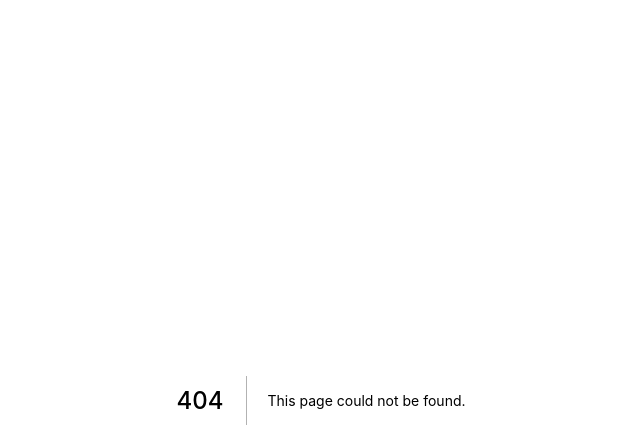
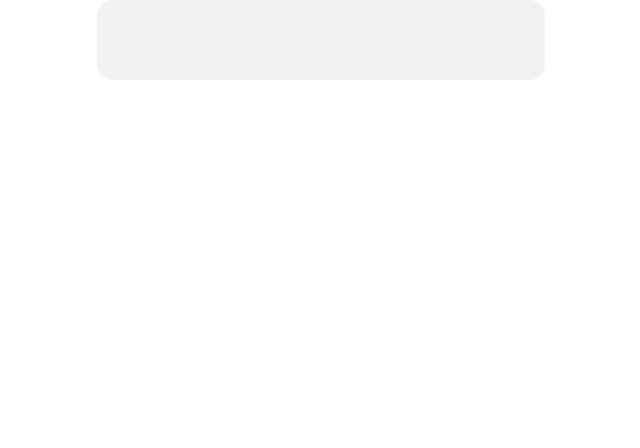
Before and after one commit to GenisMC/portfolio, a Next.js app: page /components/skill_container in a window 1280 px wide. Before the commit this address had no page. Shown: the top 448 px of the page, without its empty margins (319-959 px from the left). Built offline with nearby package versions, Linux system fonts and the light colour scheme.

Commit message:
skill container

```diff
--- /dev/null
+++ b/pages/components/skill_container.tsx
@@ -0,0 +1,17 @@
+import { useColorModeValue,Container, Center,VStack, Text} from '@chakra-ui/react';
+
+const SkillContainer = (props:any) => {
+    let bgColor = useColorModeValue('#f2f2f2','#232b3b');
+    return (
+        <Container maxW="md" bg={bgColor} p={8} borderRadius="16">
+        <Center>
+            <VStack spacing={4}>
+            <Text fontSize="2xl">{props.title}</Text>
+            <Text fontSize="md">{props.text}</Text>
+            </VStack>
+        </Center>
+        </Container>
+    );
+}
+
+export default SkillContainer;
```
